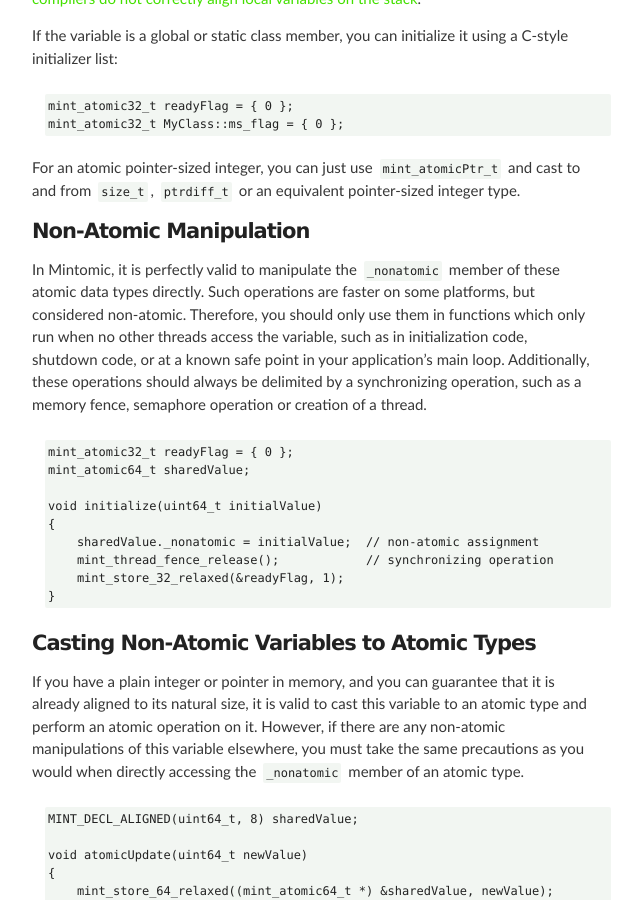
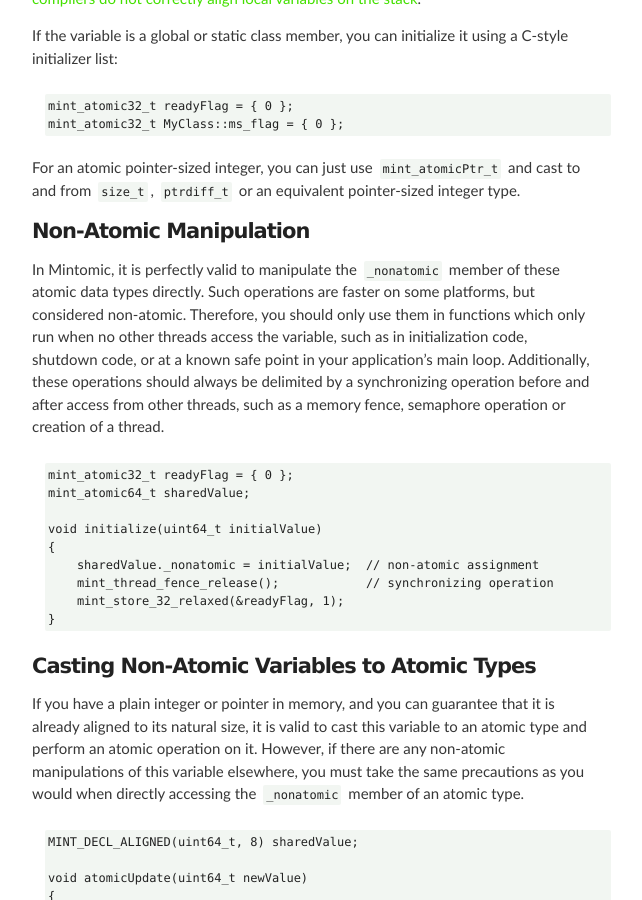
Before and after one commit to mintomic/mintomic.github.io, a Jekyll site: the page built from lock-free/atomics/index.md, in a window 1280 px wide and 900 px high, scrolled down 1086 px. Shown: the whole window, without its empty margins (448-1090 px from the left). Built offline with Jekyll 4.4.1, drawn with Linux system fonts in a browser that asks for light colours.

Commit message:
Clarify non-atomic manipulation

```diff
--- a/lock-free/atomics/index.md
+++ b/lock-free/atomics/index.md
@@ -38,7 +38,7 @@
 
 #### Non-Atomic Manipulation
 
-In Mintomic, it is perfectly valid to manipulate the `_nonatomic` member of these atomic data types directly. Such operations are faster on some platforms, but considered non-atomic. Therefore, you should only use them in functions which only run when no other threads access the variable, such as in initialization code, shutdown code, or at a known safe point in your application's main loop. Additionally, these operations should always be delimited by a synchronizing operation, such as a memory fence, semaphore operation or creation of a thread.
+In Mintomic, it is perfectly valid to manipulate the `_nonatomic` member of these atomic data types directly. Such operations are faster on some platforms, but considered non-atomic. Therefore, you should only use them in functions which only run when no other threads access the variable, such as in initialization code, shutdown code, or at a known safe point in your application's main loop. Additionally, these operations should always be delimited by a synchronizing operation before and after access from other threads, such as a memory fence, semaphore operation or creation of a thread.
 
     mint_atomic32_t readyFlag = { 0 };
     mint_atomic64_t sharedValue;
```
